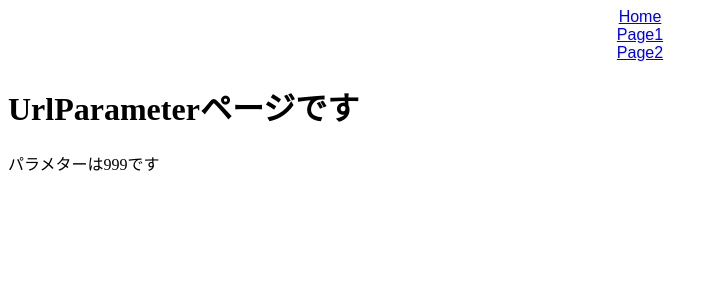
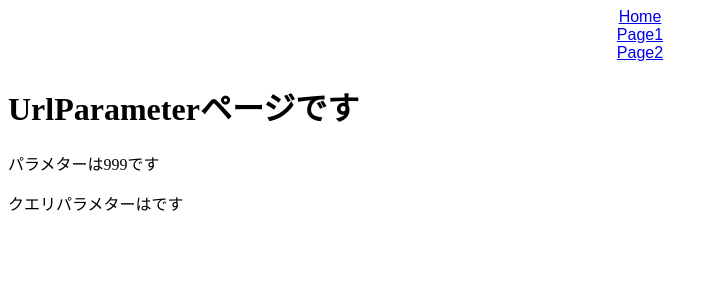
Before and after one commit to sayuri-hamada/lesson-react-stepup_sec5, a React (Create React App) app: page /page2/999 in a window 1280 px wide. Shown: the top 300 px of the page, without its empty margins (0-718 px from the left). Built offline with nearby package versions, Linux system fonts and the light colour scheme.

Commit message:
クエリパラメータを扱う

```diff
--- a/src/Page2.jsx
+++ b/src/Page2.jsx
@@ -5,6 +5,8 @@ export const Page2 = () => {
     <div>
       <h1>Page2ページです</h1>
       <Link to="/page2/999">URL Parameter</Link>
+      <br />
+      <Link to="/page2/999?name=hogehoge">URL Parameter</Link>
     </div>
   );
 };
--- a/src/UrlParameter.jsx
+++ b/src/UrlParameter.jsx
@@ -1,12 +1,18 @@
-import { useParams } from "react-router-dom";
+import { useParams, useLocation } from "react-router-dom";
 
 export const UrlParameter = () => {
   //useParamsのHooksを利用してリンク元からidを受け取る
   const { id } = useParams();
+  //useLocationのHooksを利用して?以降のクエリパラメーターを受け取る
+  const { search } = useLocation();
+  //クエリパラメーターをURLSearchParamsを利用してメソッドを利用できるようにする
+  const query = new URLSearchParams(search);
+  console.log(query);
   return (
     <div>
       <h1>UrlParameterページです</h1>
       <p>パラメターは{id}です</p>
+      <p>クエリパラメターは{query.get("name")}です</p>
     </div>
   );
 };
```
